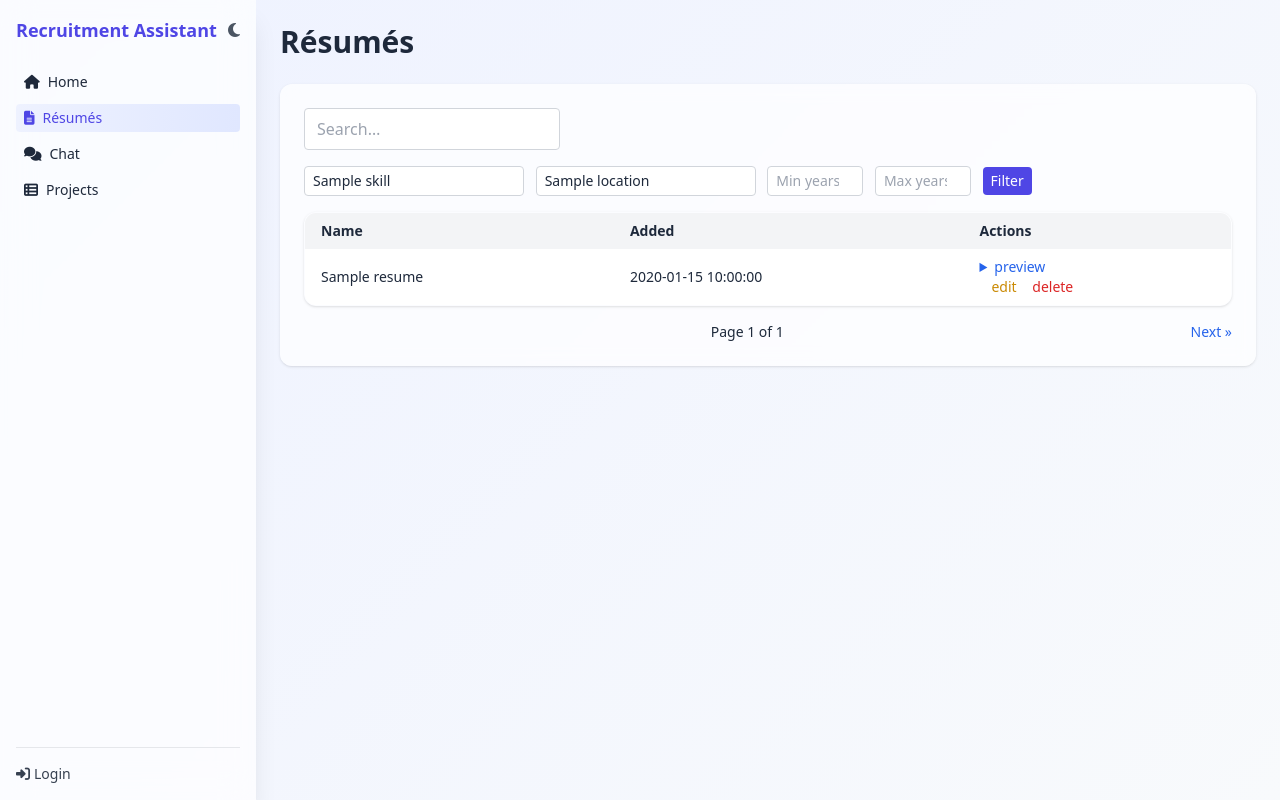
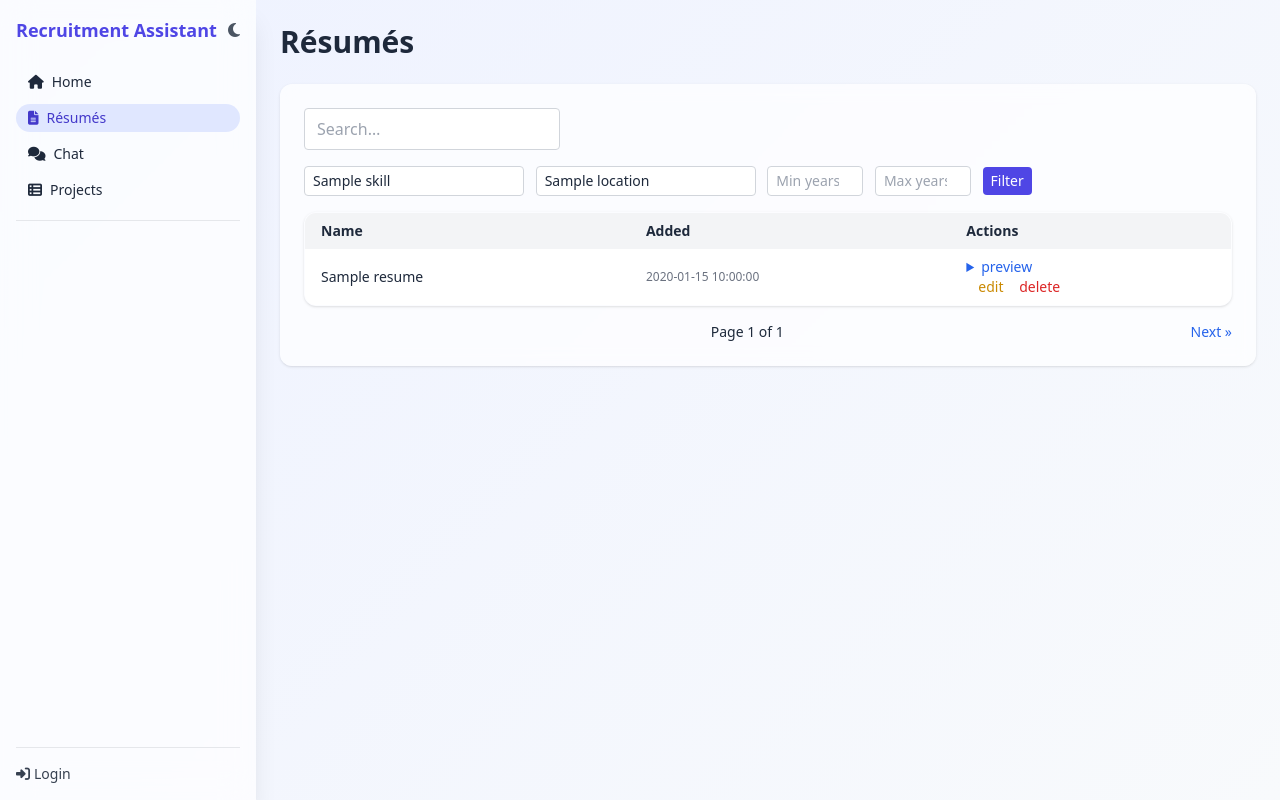
Before and after one commit to mafiaf/recruitment-assistant, a FastAPI app: template templates/resumes.html in a window 1280 px wide. Run offline with FastAPI, Linux system fonts and the light colour scheme; the template is opened without the code that fills it: most values are stand-ins (such as "Sample title", 1, 10 or a date in 2020); parts of the project's set-up code (start-up, migrations or seed data) failed here and were passed over; some libraries are stand-ins or nearby versions.

Commit message:
Enhance UI styling

```diff
--- a/static/styles.css
+++ b/static/styles.css
@@ -1,6 +1,6 @@
 /* Custom global styles */
 body {
-  font-family: 'Manrope', sans-serif;
+  font-family: 'Inter', 'Manrope', sans-serif;
   background: linear-gradient(135deg, #eef2ff, #f8fafc);
   min-height: 100vh;
   color: #1e293b;
@@ -122,3 +122,12 @@ body.dark aside button {
 body.dark a {
   color: #93c5fd;
 }
+
+.card-title {
+  font-weight: 600;
+}
+
+.date-label {
+  font-size: 12px;
+  color: #6b7280;
+}
--- a/templates/_base.html
+++ b/templates/_base.html
@@ -4,7 +4,7 @@
   <meta charset="UTF-8">
   <meta name="viewport" content="width=device-width, initial-scale=1.0">
   <script src="https://cdn.tailwindcss.com"></script>
-  <link rel="stylesheet" href="https://fonts.googleapis.com/css2?family=Manrope:wght@300;400;600;700&display=swap">
+  <link rel="stylesheet" href="https://fonts.googleapis.com/css2?family=Inter:wght@300;400;600;700&display=swap">
   <link rel="stylesheet" href="https://cdnjs.cloudflare.com/ajax/libs/font-awesome/6.4.0/css/all.min.css">
   <link rel="stylesheet" href="/static/styles.css">
   <link rel="icon" type="image/svg+xml" href="/static/favicon.svg">
@@ -17,17 +17,21 @@
       <span class="text-lg font-semibold text-indigo-600">Recruitment Assistant</span>
       <button id="mode-toggle" class="text-gray-600"><i class="fa-solid fa-moon"></i></button>
     </div>
-    <nav class="flex-1 space-y-2 text-sm">
-      <a href="/" class="flex items-center gap-2 rounded px-2 py-1 {{ 'bg-gradient-to-r from-indigo-50 to-indigo-100 text-indigo-600 dark:from-slate-700 dark:to-slate-600 dark:text-indigo-300' if active=='/' else 'hover:bg-indigo-50 dark:hover:bg-slate-700' }}"><i class="fa-solid fa-house"></i>Home</a>
-      <a href="/resumes" class="flex items-center gap-2 rounded px-2 py-1 {{ 'bg-gradient-to-r from-indigo-50 to-indigo-100 text-indigo-600 dark:from-slate-700 dark:to-slate-600 dark:text-indigo-300' if active=='/resumes' else 'hover:bg-indigo-50 dark:hover:bg-slate-700' }}"><i class="fa-solid fa-file-lines"></i>Résumés</a>
-      <a href="/chat" class="flex items-center gap-2 rounded px-2 py-1 {{ 'bg-gradient-to-r from-indigo-50 to-indigo-100 text-indigo-600 dark:from-slate-700 dark:to-slate-600 dark:text-indigo-300' if active=='/chat' else 'hover:bg-indigo-50 dark:hover:bg-slate-700' }}"><i class="fa-solid fa-comments"></i>Chat</a>
-      <a href="/projects" class="flex items-center gap-2 rounded px-2 py-1 {{ 'bg-gradient-to-r from-indigo-50 to-indigo-100 text-indigo-600 dark:from-slate-700 dark:to-slate-600 dark:text-indigo-300' if active=='/projects' else 'hover:bg-indigo-50 dark:hover:bg-slate-700' }}"><i class="fa-solid fa-table-list"></i>Projects</a>
-      {% if user %}
-        <a href="/profile" class="flex items-center gap-2 rounded px-2 py-1 {{ 'bg-gradient-to-r from-indigo-50 to-indigo-100 text-indigo-600 dark:from-slate-700 dark:to-slate-600 dark:text-indigo-300' if active=='/profile' else 'hover:bg-indigo-50 dark:hover:bg-slate-700' }}"><i class="fa-solid fa-user"></i>Profile</a>
-      {% endif %}
-      {% if user and user.role == 'owner' %}
-        <a href="/admin/users" class="flex items-center gap-2 rounded px-2 py-1 {{ 'bg-gradient-to-r from-indigo-50 to-indigo-100 text-indigo-600 dark:from-slate-700 dark:to-slate-600 dark:text-indigo-300' if active=='/admin/users' else 'hover:bg-indigo-50 dark:hover:bg-slate-700' }}"><i class="fa-solid fa-users"></i>Users</a>
-      {% endif %}
+    <nav class="flex-1 text-sm">
+      <div class="space-y-2">
+        <a href="/" class="flex items-center gap-2 px-3 py-1 rounded-full transition-colors {{ 'bg-indigo-100 text-indigo-700 dark:bg-slate-700 dark:text-indigo-300' if active=='/' else 'hover:bg-indigo-50 dark:hover:bg-slate-700' }}"><i class="fa-solid fa-house"></i>Home</a>
+        <a href="/resumes" class="flex items-center gap-2 px-3 py-1 rounded-full transition-colors {{ 'bg-indigo-100 text-indigo-700 dark:bg-slate-700 dark:text-indigo-300' if active=='/resumes' else 'hover:bg-indigo-50 dark:hover:bg-slate-700' }}"><i class="fa-solid fa-file-lines"></i>Résumés</a>
+        <a href="/chat" class="flex items-center gap-2 px-3 py-1 rounded-full transition-colors {{ 'bg-indigo-100 text-indigo-700 dark:bg-slate-700 dark:text-indigo-300' if active=='/chat' else 'hover:bg-indigo-50 dark:hover:bg-slate-700' }}"><i class="fa-solid fa-comments"></i>Chat</a>
+        <a href="/projects" class="flex items-center gap-2 px-3 py-1 rounded-full transition-colors {{ 'bg-indigo-100 text-indigo-700 dark:bg-slate-700 dark:text-indigo-300' if active=='/projects' else 'hover:bg-indigo-50 dark:hover:bg-slate-700' }}"><i class="fa-solid fa-table-list"></i>Projects</a>
+      </div>
+      <div class="mt-4 pt-4 border-t space-y-2">
+        {% if user %}
+          <a href="/profile" class="flex items-center gap-2 px-3 py-1 rounded-full transition-colors {{ 'bg-indigo-100 text-indigo-700 dark:bg-slate-700 dark:text-indigo-300' if active=='/profile' else 'hover:bg-indigo-50 dark:hover:bg-slate-700' }}"><i class="fa-solid fa-user"></i>Profile</a>
+        {% endif %}
+        {% if user and user.role == 'owner' %}
+          <a href="/admin/users" class="flex items-center gap-2 px-3 py-1 rounded-full transition-colors {{ 'bg-indigo-100 text-indigo-700 dark:bg-slate-700 dark:text-indigo-300' if active=='/admin/users' else 'hover:bg-indigo-50 dark:hover:bg-slate-700' }}"><i class="fa-solid fa-users"></i>Users</a>
+        {% endif %}
+      </div>
     </nav>
     <div class="mt-auto pt-4 border-t flex items-center justify-between text-sm">
       {% if user %}
--- a/templates/index.html
+++ b/templates/index.html
@@ -19,8 +19,8 @@
       {% for r in resumes[:16] %}
       <div class="card animate-pop flex flex-col">
         <div class="flex items-start justify-between mb-2">
-          <span class="font-bold text-base">{{ r.name }}</span>
-          <span class="text-xs text-gray-500">{{ r.added|default('—') }}</span>
+          <span class="card-title text-base">{{ r.name }}</span>
+          <span class="date-label">{{ r.added|default('—') }}</span>
         </div>
         <div class="actions mt-auto flex justify-end gap-3 text-sm">
           <a href="/edit_resume?id={{ r.id }}" class="text-blue-600 hover:text-blue-800 transition-colors flex items-center gap-1"><i class="fa-solid fa-pen"></i>Edit</a>
--- a/templates/resumes.html
+++ b/templates/resumes.html
@@ -36,7 +36,7 @@
       {% for r in resumes %}
       <tr class="odd:bg-white even:bg-gray-50">
         <td class="px-4 py-2">{{ r.name }}</td>
-        <td class="px-2 py-2">{{ r.added|default('—') }}</td>
+        <td class="px-2 py-2 date-label">{{ r.added|default('—') }}</td>
         <td class="px-2 py-2 space-x-3 text-sm">
 
         <!-- preview → uses <details>   (no form, just HTML) -->
```
